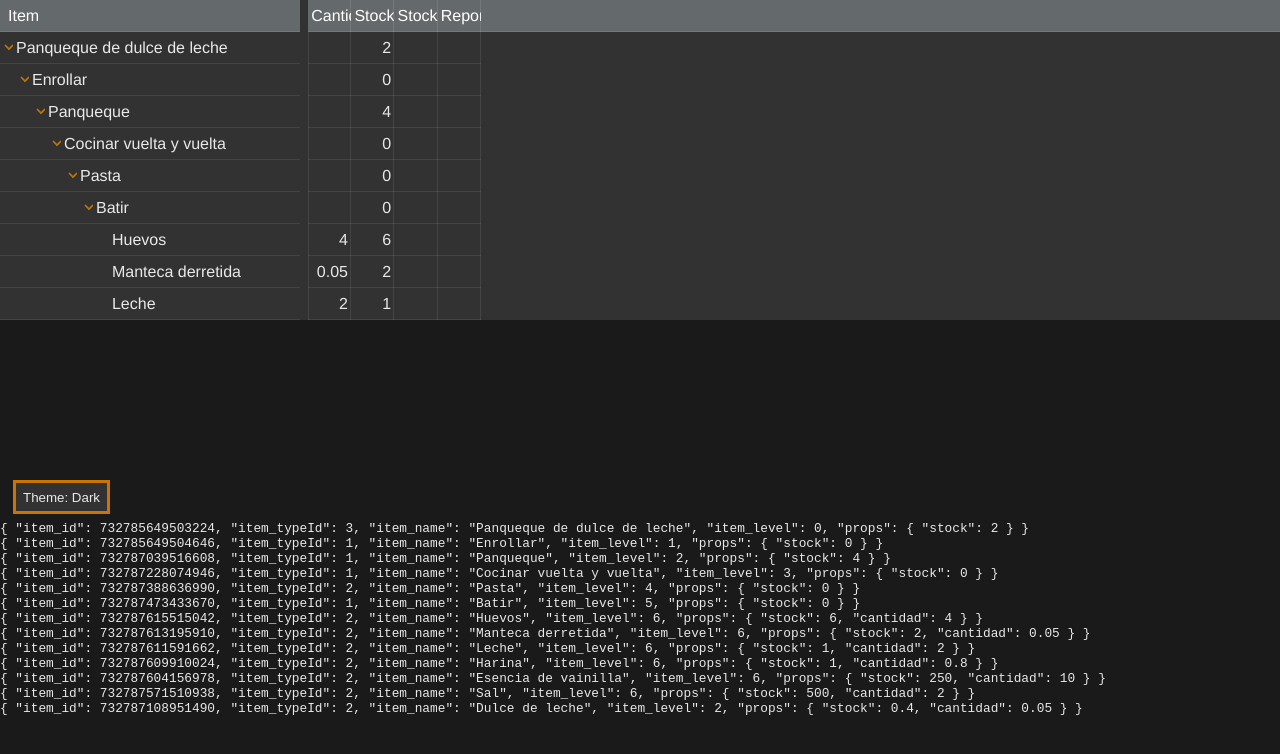
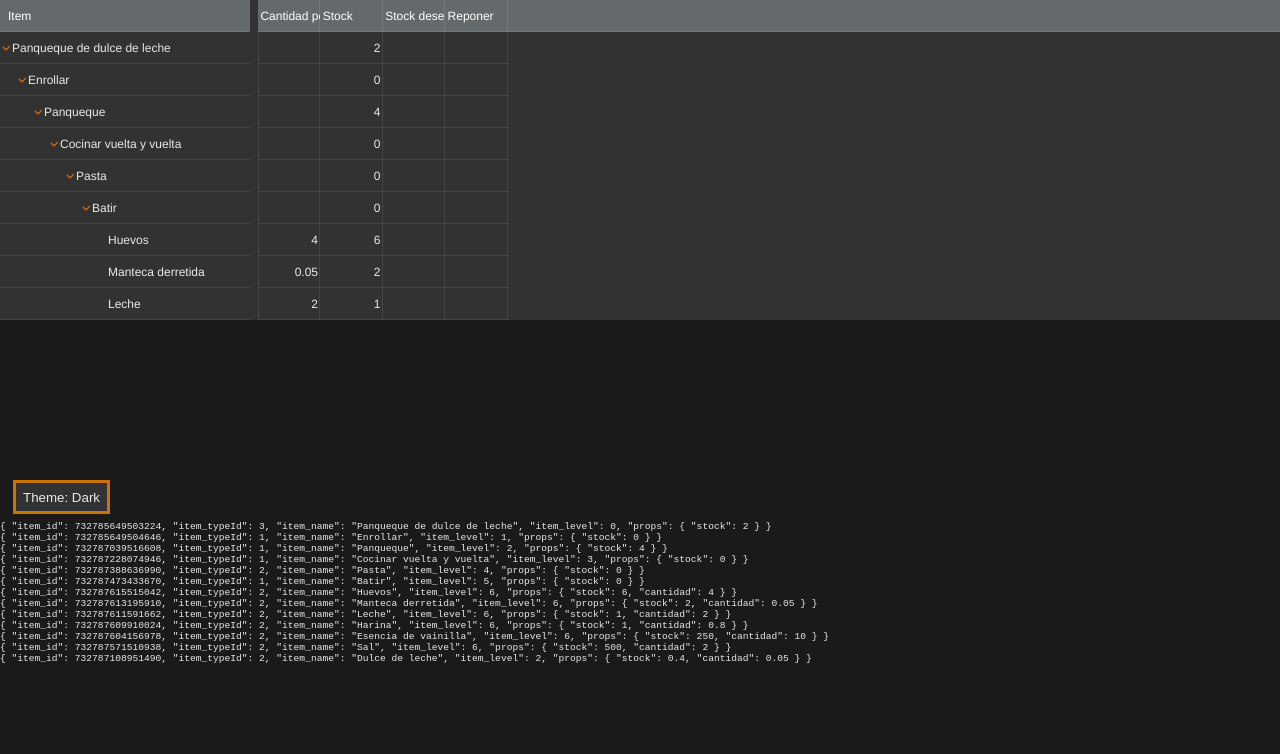
Before and after one commit to ElToroDM/ElManager, a Vue app: page / in a window 1280 px wide. Shown: the top 754 px of the page. Built offline with nearby package versions, Linux system fonts and the light colour scheme.

Commit message:
update App.vue, ItemsList.vue, Pane.vue and PropsEdit.vue

```diff
--- a/src/App.vue
+++ b/src/App.vue
@@ -7,8 +7,7 @@ exerionbit.com
 Code started: november 5, 2022
 ________________________________________________________________________________
 TODO:
-save items data
-column titles
+save data
 edit props structure
 edit props
 undo actions: useManualRefHistory? or Pinia? ...or: https://vuejs.org/examples/#circle-drawer
@@ -48,7 +47,7 @@ const itemTypes = ref([
 
 <template>
   <Pane container style="height: 40vh;">
-    <Pane style="width:300px;" class="listPane">
+    <Pane style="width:250px;" class="listPane">
       <ItemsList :items="items" />
     </Pane>
     <Pane splitter />
@@ -81,6 +80,6 @@ body {
 body,
 input {
   font-family: "Clear Sans", "Helvetica Neue", Arial, sans-serif;
-  font-size: 2vh;
+  font-size: 1.5vh;
 }
 </style>
--- a/src/ItemsList.vue
+++ b/src/ItemsList.vue
@@ -8,11 +8,10 @@ Code started: november 5, 2022
 ________________________________________________________________________________
 TODO:
 transitions https://vuejs.org/examples/#list-transition
-add "add button" at the end of treeview
+add an "add" button at the end of treeview
 (touch) double clic or make button for rename
 (touch) move item buttons to avoid conflicts with touch screens functions like scroll, gestures, etc
-folder arrow. Rotate, don't change between 2 chars (right/down) just rotate one
-expand/collapse all
+expand all / collapse all
 ________________________________________________________________________________
 */
 import { ref, reactive, nextTick } from 'vue'
--- a/src/Pane.vue
+++ b/src/Pane.vue
@@ -7,7 +7,9 @@ exerionbit.com
 Code started: february 12, 2022
 ________________________________________________________________________________
 TODO:
-Make "Pane scrolling synchronization" optional
+add "Sync groups"
+Limit max panels sizes
+add horizontal panes
 (touch) pane resizing with touchs
 ________________________________________________________________________________
 */
--- a/src/PropsEdit.vue
+++ b/src/PropsEdit.vue
@@ -7,6 +7,7 @@ exerionbit.com
 Code started: january 28, 2023
 ________________________________________________________________________________
 TODO:
+**sync title horizontal scroll
 resizable columns widths
 edit cells
 edit columns
@@ -79,7 +80,7 @@ let columns = ["cantidad", "stock", "stockDeseado", "reponer"]
   /* width: 40px; */
   flex-grow: 0;
   flex-shrink: 0;
-  flex-basis: 40px;
+  flex-basis: 60px;
   overflow: hidden;
   /* padding: 0;
   margin: 0; */
@@ -115,10 +116,9 @@ let columns = ["cantidad", "stock", "stockDeseado", "reponer"]
   display: flex;
   align-items: center;
   justify-content: right;
-  /* width: 40px; */
   flex-grow: 0;
   flex-shrink: 0;
-  flex-basis: 40px;
+  flex-basis: 60px;
   overflow: hidden;
   /* padding: 0;
   margin: 0; */
```
